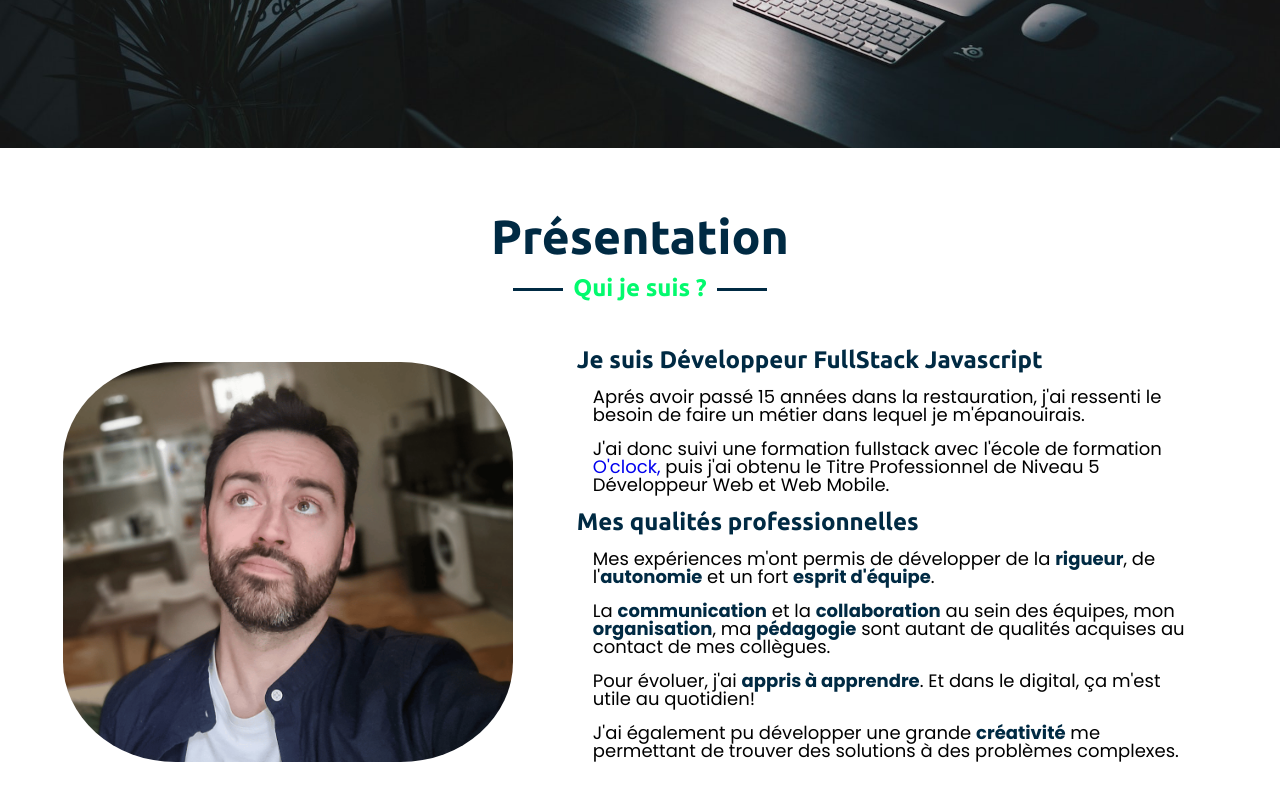
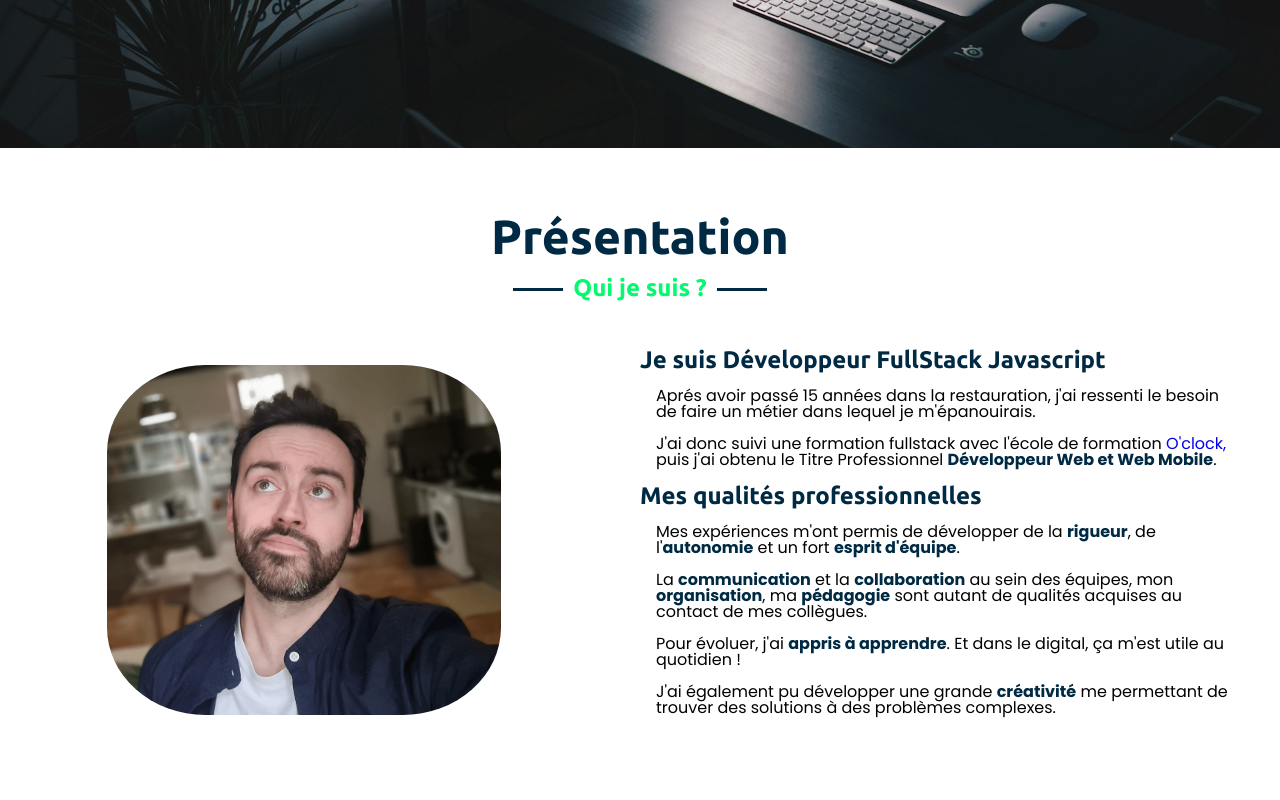
Before and after one commit to NicolasArfel/Portfolio, a website: page index.html in a window 1280 px wide. Shown: the part 652-1452 px from the top of the page. Drawn offline with nearby package versions, Linux system fonts and the light colour scheme.

Commit message:
some css added in about section

```diff
--- a/index.html
+++ b/index.html
@@ -61,7 +61,9 @@
         <h2 class="subTitle">Présentation</h2>
         <h3 class="subTitle__text">Qui je suis ?</h3>
         <div class="about__container">
-          <img src="./images/profil.png" alt="" />
+          <div class="about__image">
+            <img src="./images/profil.png" alt="" />
+          </div>
           <article>
             <h3>Je suis Développeur FullStack Javascript</h3>
             <p>
@@ -71,8 +73,8 @@
             <p>
               J'ai donc suivi une formation fullstack avec l'école de formation
               <a href="https://oclock.io/">O'clock,</a>
-              puis j'ai obtenu le Titre Professionnel de Niveau 5 Développeur
-              Web et Web Mobile.
+              puis j'ai obtenu le Titre Professionnel
+              <span>Développeur Web et Web Mobile</span>.
             </p>
             <h3>Mes qualités professionnelles</h3>
             <p>
@@ -88,7 +90,7 @@
             </p>
             <p>
               Pour évoluer, j'ai <span>appris à apprendre</span>. Et dans le
-              digital, ça m'est utile au quotidien!
+              digital, ça m'est utile au quotidien !
             </p>
             <p>
               J'ai également pu développer une grande <span>créativité</span> me
--- a/styles/about.css
+++ b/styles/about.css
@@ -1,12 +1,19 @@
 .about {
   height: 700px;
   width: 100%;
+  font-size: 1rem;
 }
 
+.about__image {
+  width: 50%;
+  display: flex;
+  justify-content: center;
+  align-items: center;
+}
 .about img {
-  height: 400px;
+  height: 350px;
   border-radius: 25%;
-  margin: auto 2rem;
+  margin: 2rem;
 }
 
 .about__container {
--- a/styles/navbar.css
+++ b/styles/navbar.css
@@ -109,7 +109,7 @@
 
   .nav__link {
     background-color: black;
-    padding: 2rem;
+    padding: 2rem 0;
     /* height: 45vh; */
     width: 100%;
   }
```
